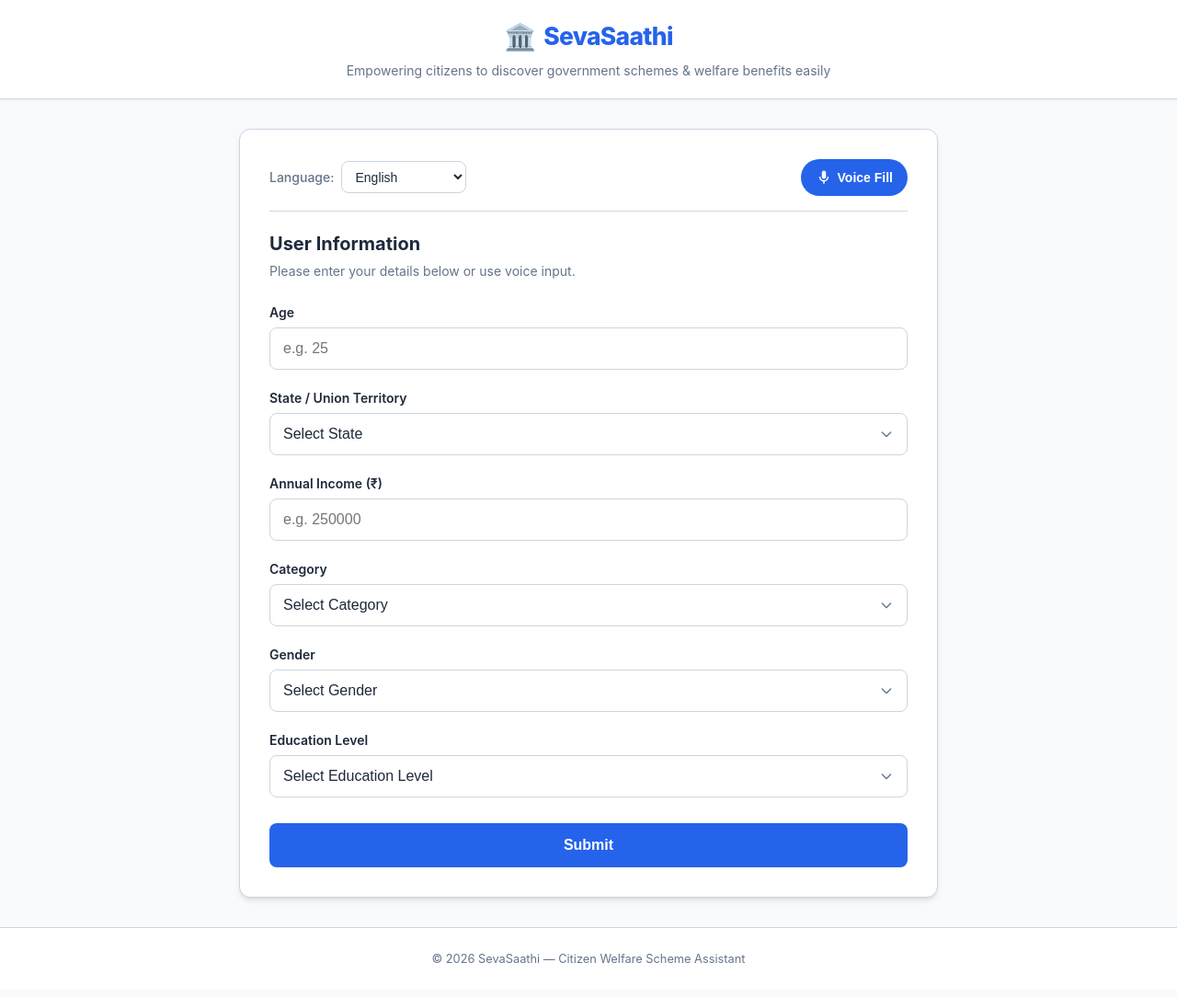
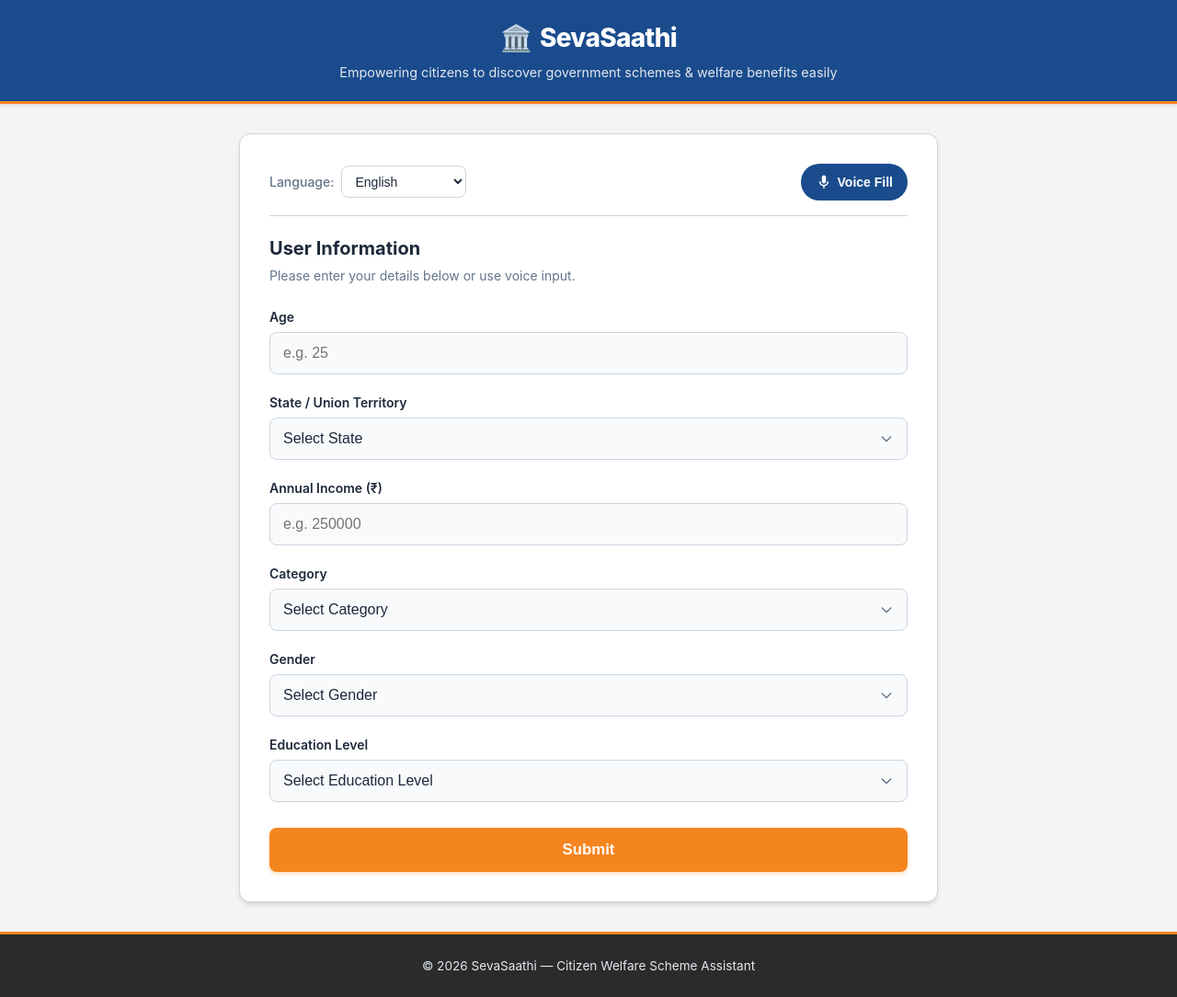
Before and after one commit to bhuvana-09/SevaSaathi, a React (Vite) app in the folder frontend/: page / in a window 1280 px wide. Shown: the whole page at 92% size. Built offline with nearby package versions, Linux system fonts and the light colour scheme.

Commit message:
sprint 15: UI enhancement - gov portal color palette, styling polish

```diff
--- a/frontend/src/style.css
+++ b/frontend/src/style.css
@@ -1,12 +1,16 @@
 :root {
-  --primary-color: #2563eb;
-  --primary-hover: #1d4ed8;
-  --bg-color: #f8fafc;
+  --primary-color: #1a4b8c;
+  --primary-hover: #133868;
+  --accent-orange: #f5851f;
+  --accent-orange-hover: #d96e0e;
+  --bg-color: #f4f4f4;
   --card-bg: #ffffff;
+  --footer-bg: #2b2b2b;
+  --footer-text: #e2e8f0;
   --text-primary: #1e293b;
   --text-secondary: #64748b;
   --border-color: #cbd5e1;
-  --focus-ring: rgba(37, 99, 235, 0.25);
+  --focus-ring: rgba(26, 75, 140, 0.25);
   --radius: 12px;
   --shadow: 0 4px 6px -1px rgba(0, 0, 0, 0.1), 0 2px 4px -2px rgba(0, 0, 0, 0.06);
 
@@ -46,11 +50,12 @@ body {
 }
 
 .app-header {
-  background-color: var(--card-bg);
+  background-color: var(--primary-color);
+  color: #ffffff;
   padding: 1.25rem 1.5rem;
-  border-bottom: 1px solid var(--border-color);
+  border-bottom: 3px solid var(--accent-orange);
   text-align: center;
-  box-shadow: 0 1px 3px 0 rgba(0, 0, 0, 0.05);
+  box-shadow: 0 2px 4px rgba(0, 0, 0, 0.1);
   display: flex;
   flex-direction: column;
   align-items: center;
@@ -69,25 +74,25 @@ body {
 }
 
 .app-header h1 {
-  font-size: 1.65rem;
+  font-size: 1.75rem;
   font-weight: 800;
-  color: var(--primary-color);
+  color: #ffffff;
   letter-spacing: -0.025em;
 }
 
 .app-tagline {
-  font-size: 0.875rem;
-  color: var(--text-secondary);
+  font-size: 0.9rem;
+  color: #e2e8f0;
   max-width: 600px;
 }
 
 .app-footer {
   text-align: center;
   padding: 1.5rem 1rem;
-  font-size: 0.8rem;
-  color: var(--text-secondary);
-  border-top: 1px solid var(--border-color);
-  background-color: var(--card-bg);
+  font-size: 0.85rem;
+  color: var(--footer-text);
+  background-color: var(--footer-bg);
+  border-top: 3px solid var(--accent-orange);
   margin-top: auto;
 }
 
@@ -249,10 +254,10 @@ body {
   font-size: 1rem;
   border: 1px solid var(--border-color);
   border-radius: 8px;
-  background-color: #fff;
+  background-color: #f8fafc;
   color: var(--text-primary);
   outline: none;
-  transition: border-color 0.2s, box-shadow 0.2s;
+  transition: border-color 0.2s, box-shadow 0.2s, background-color 0.2s;
   appearance: none;
   min-height: 46px;
 }
@@ -267,6 +272,7 @@ body {
 
 .form-group input:focus,
 .form-group select:focus {
+  background-color: #ffffff;
   border-color: var(--primary-color);
   box-shadow: 0 0 0 3px var(--focus-ring);
 }
@@ -274,23 +280,24 @@ body {
 .submit-btn {
   width: 100%;
   padding: 0.875rem 1rem;
-  font-size: 1rem;
-  font-weight: 600;
+  font-size: 1.05rem;
+  font-weight: 700;
   color: #ffffff;
-  background-color: var(--primary-color);
+  background-color: var(--accent-orange);
   border: none;
   border-radius: 8px;
   cursor: pointer;
-  transition: background-color 0.2s;
+  transition: background-color 0.2s, transform 0.1s ease;
   margin-top: 0.5rem;
   min-height: 48px;
   display: flex;
   align-items: center;
   justify-content: center;
+  box-shadow: 0 2px 4px rgba(245, 133, 31, 0.3);
 }
 
 .submit-btn:hover:not(:disabled) {
-  background-color: var(--primary-hover);
+  background-color: var(--accent-orange-hover);
 }
 
 .submit-btn:disabled {
```
